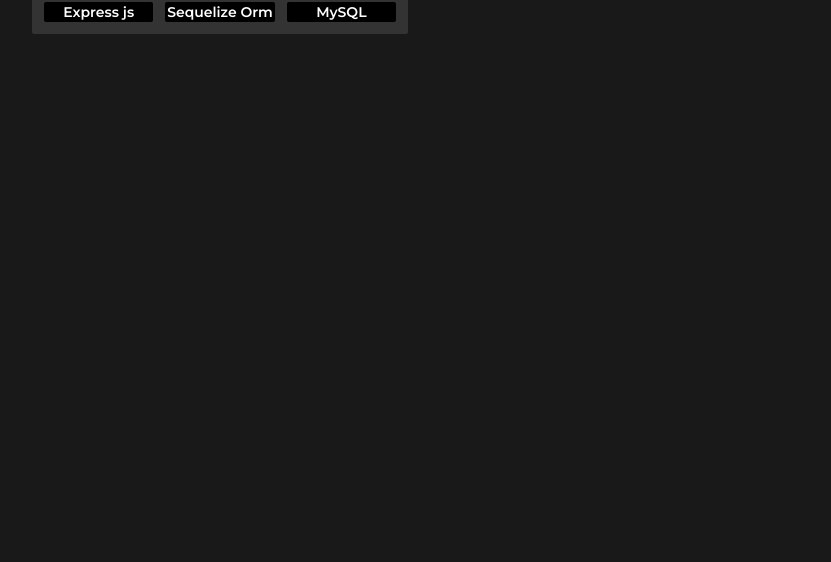
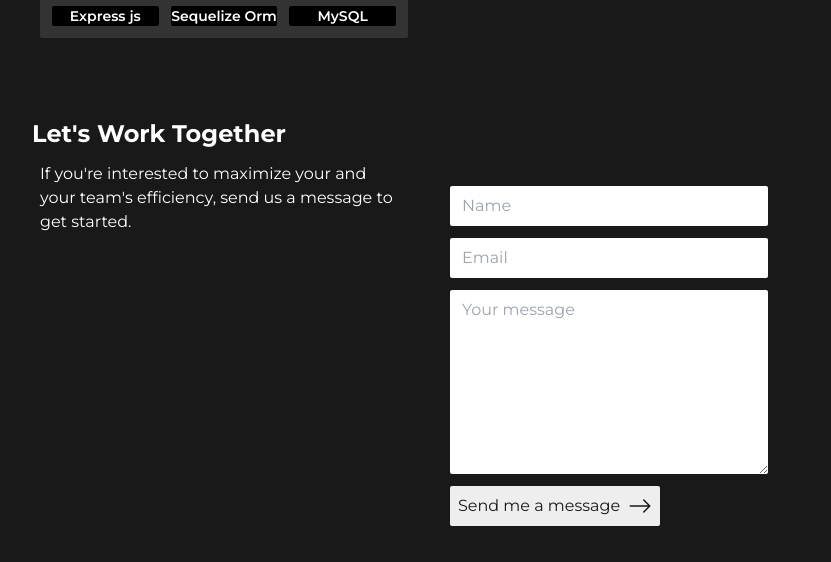
Before and after one commit to ikhsanmuhamad22/mikhsa-v3, a React (Vite) app: page / in a window 1280 px wide. Shown: the part 1568-2130 px from the top of the page, without its empty margins (224-1055 px from the left). Before the commit the page ends 1642 px from the top, so only its background shows below. Built offline with nearby package versions, Linux system fonts and the light colour scheme.

Commit message:
add: contacts page

```diff
--- a/src/components/Summery.tsx
+++ b/src/components/Summery.tsx
@@ -3,9 +3,9 @@
 
 const Summery = () => {
   return (
-    <section id="summery" className="pt-10 h-full">
+    <section id="summery" className="pt-10 h-full mb-10">
       <h1 className="font-bold text-4xl">Portfolio</h1>
-      <div className="flex lg:flex-row flex-col-reverse my-10">
+      <div className="flex lg:flex-row flex-col-reverse my-10 px-2">
         <div id="text-summery" className="flex-1 w-full">
           <h2 className="text-2xl font-bold mb-3">Hello i'm Ihsan Muhammad</h2>
           <p className="text-base font-medium">
@@ -20,7 +20,7 @@
             eager and very active in learning new technologies.
           </p>
           <br />
-          <button className="p-2 bg-light hover:bg-white text-dark rounded-md">
+          <button className="p-2 bg-light hover:bg-white text-dark rounded-sm">
             <a href={myCV} download>
               Get Resume
             </a>
--- /dev/null
+++ b/src/components/contacts/Contacts.tsx
@@ -0,0 +1,22 @@
+import FormContacts from './FormContacts';
+
+const Contacts = () => {
+  return (
+    <section id="contacts" className="pt-10 h-full mb-10">
+      <h1 className="text-2xl font-bold mb-3">Let's Work Together</h1>
+      <div className="grid lg:grid-cols-2 grid-cols-1 px-2 gap-5">
+        <div>
+          <p>
+            If you're interested to maximize your and your team's efficiency,
+            send us a message to get started.
+          </p>
+        </div>
+        <div>
+          <FormContacts />
+        </div>
+      </div>
+    </section>
+  );
+};
+
+export default Contacts;
--- /dev/null
+++ b/src/components/contacts/FormContacts.tsx
@@ -0,0 +1,37 @@
+const FormContacts = () => {
+  return (
+    <form action="/" className="flex flex-col gap-3 lg:p-6 p-0">
+      <input className="rounded-sm p-2 pl-3" placeholder="Name" type="text" />
+      <input className="rounded-sm p-2 pl-3" placeholder="Email" type="email" />
+      <textarea
+        className="rounded-sm p-2 pl-3"
+        name="message"
+        id="message"
+        cols={20}
+        rows={7}
+        placeholder="Your message"
+      ></textarea>
+      <button
+        type="submit"
+        className="flex w-fit gap-2 p-2 bg-light hover:bg-white text-dark rounded-sm"
+      >
+        <p>Send me a message</p>
+        <svg
+          xmlns="http://www.w3.org/2000/svg"
+          width="24"
+          height="24"
+          fill="currentColor"
+          className="bi bi-arrow-right"
+          viewBox="0 0 16 16"
+        >
+          <path
+            fill-rule="evenodd"
+            d="M1 8a.5.5 0 0 1 .5-.5h11.793l-3.147-3.146a.5.5 0 0 1 .708-.708l4 4a.5.5 0 0 1 0 .708l-4 4a.5.5 0 0 1-.708-.708L13.293 8.5H1.5A.5.5 0 0 1 1 8"
+          />
+        </svg>
+      </button>
+    </form>
+  );
+};
+
+export default FormContacts;
--- a/src/components/project/Project.tsx
+++ b/src/components/project/Project.tsx
@@ -5,8 +5,10 @@
   return (
     <section id="Project" className="my-10">
       <h1 className="text-2xl font-bold mb-3">Projects</h1>
-      <ProjectHeader />
-      <ProjectItem />
+      <div className="px-2">
+        <ProjectHeader />
+        <ProjectItem />
+      </div>
     </section>
   );
 };
--- a/src/components/project/ProjectItem.tsx
+++ b/src/components/project/ProjectItem.tsx
@@ -3,7 +3,7 @@
 
 const ProjectItem = () => {
   return (
-    <div className="grid md:grid-cols-2 grid-cols-1 gap-4 mt-3 max-w-full">
+    <div className="grid lg:grid-cols-2 grid-cols-1 gap-4 mt-3 max-w-full">
       {projects.map((project) => (
         <div
           key={project.id}
--- a/src/pages/HomePage.tsx
+++ b/src/pages/HomePage.tsx
@@ -1,3 +1,4 @@
+import Contacts from '../components/contacts/Contacts';
 import Project from '../components/project/Project';
 import Skill from '../components/skill/Skill';
 import Summery from '../components/Summery';
@@ -8,6 +9,7 @@
       <Summery />
       <Skill />
       <Project />
+      <Contacts />
     </main>
   );
 };
```
